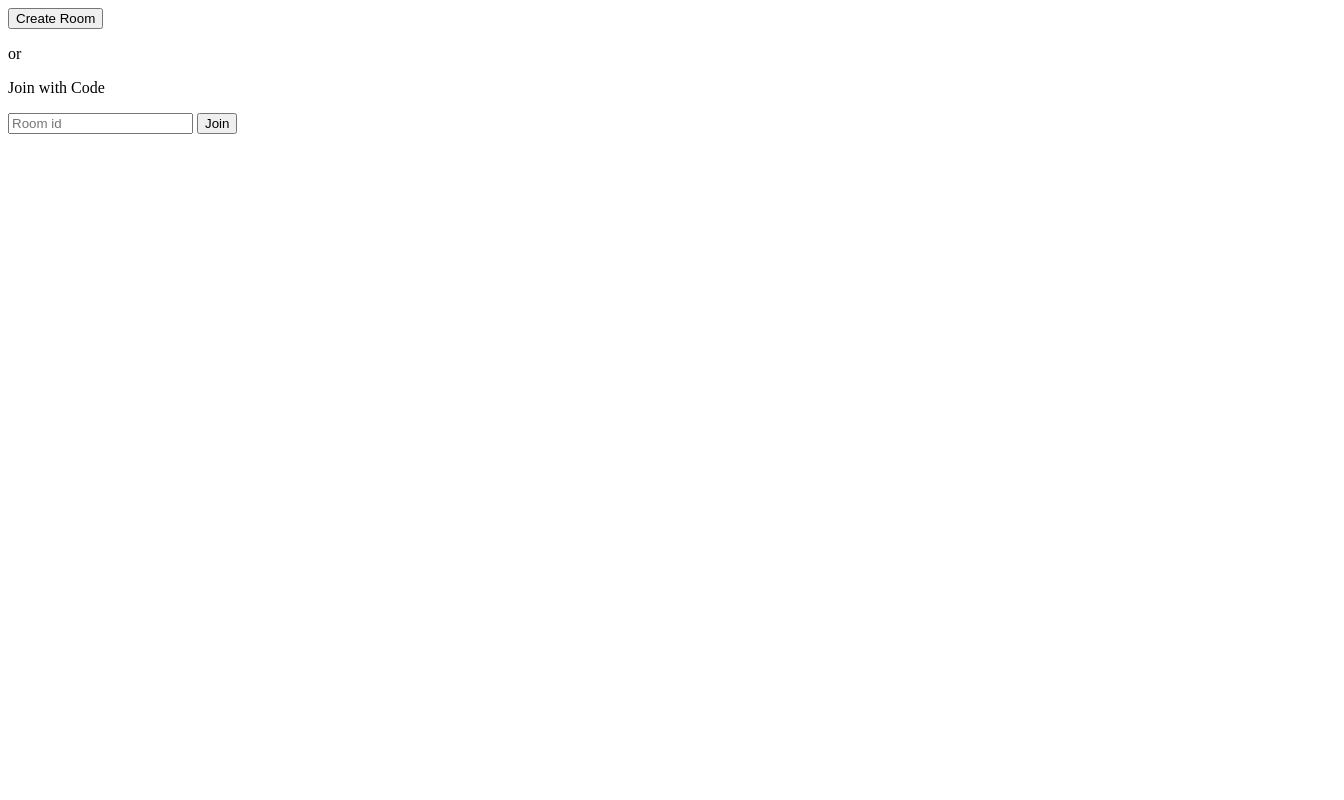
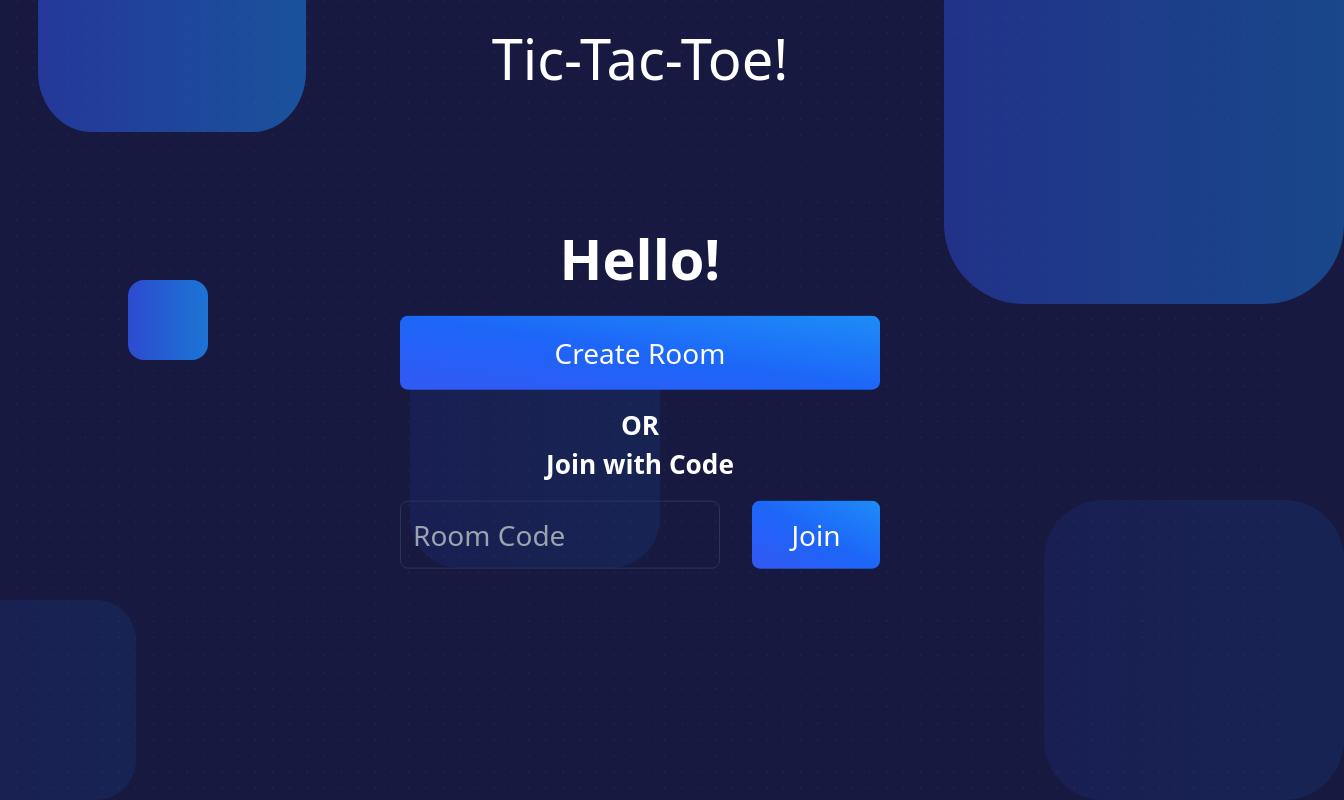
Before and after one commit to sethdivyansh/DebugIt-24, a website: page client/home.html in a window 1280 px wide. Shown: the whole page, 1344 px wide, since content can reach past the window. Drawn offline with nearby package versions, Linux system fonts and the light colour scheme.

Commit message:
home page styling done

```diff
--- a/client/home.html
+++ b/client/home.html
@@ -5,18 +5,87 @@
     <meta name="viewport" content="width=device-width, initial-scale=1.0" />
     <title>Document</title>
     <script src="/socket.io/socket.io.js"></script>
+    <script src="https://cdn.tailwindcss.com"></script>
+    <style>
+      @keyframes shake {
+        0% {
+          transform: translateX(0);
+        }
+
+        20% {
+          transform: translateX(10px);
+        }
+
+        80% {
+          transform: translateX(0px);
+        }
+
+        60% {
+          transform: translateX(-10px);
+        }
+        40% {
+          transform: translateX(0);
+        }
+      }
+      .shake {
+        animation: shake 0.5s ease;
+      }
+    </style>
   </head>
-  <body>
+  <body
+    class="bg-[#171941] bg-contain bg-fixed"
+    style="background-image: url('./images/dots.png')"
+  >
     <div class="home">
-      <div class="createOrJoin">
-        <button class="createRoomBtn" onclick="createRoom()">
+      <div class="squares">
+        <div
+          class="squares square1 h-[18.75rem] left-[3%] opacity-[0.5] top-[-21%] w-[16.75rem] absolute rounded-[20%] bg-gradient-to-r from-[#3358f4] to-[#1d8cf8]"
+        ></div>
+        <div
+          class="squares square2 h-[25rem] right-[-5%] opacity-[0.4] top-[-12%] w-[25rem] absolute rounded-[20%] bg-gradient-to-r from-[#3358f4] to-[#1d8cf8]"
+        ></div>
+        <div
+          class="squares square3 h-[12.5rem] left-[-5%] bottom-0 opacity-[0.1] w-[12.5rem] absolute rounded-[20%] bg-gradient-to-r from-[#3358f4] to-[#1d8cf8]"
+        ></div>
+        <div
+          class="squares square4 h-[18.75rem] right-[-5%] bottom-0 opacity-[0.1] w-[18.75rem] absolute rounded-[20%] bg-gradient-to-r from-[#3358f4] to-[#1d8cf8]"
+        ></div>
+        <div
+          class="squares square5 h-[15.625rem] bottom-[29%] left-[32%] opacity-[0.1] w-[15.625rem] absolute rounded-[20%] bg-gradient-to-r from-[#3358f4] to-[#1d8cf8]"
+        ></div>
+
+        <div
+          class="squares square6 h-[5rem] left-[10%] top-[35%] bottom-0 opacity-[0.8] w-[5rem] absolute rounded-[20%] bg-gradient-to-r from-[#3358f4] to-[#1d8cf8]"
+        ></div>
+      </div>
+      <h1 class="text-[3.5rem] text-center text-white mt-[1rem]">
+        Tic-Tac-Toe!
+      </h1>
+
+      <div
+        class="createOrJoin text-white absolute top-[50%] left-[50%] transform -translate-x-1/2 -translate-y-1/2 text-center text-[1.75rem] font-semibold"
+      >
+        <h1 class="text-[3.5rem]">Hello!</h1>
+        <button
+          class="createRoomBtn bg-[#1d8cf8] rounded-lg w-[30rem] p-[1rem] m-[1rem] font-thin bg-gradient-to-bl from-[#1d8cf8] via-[#1d66f8] to-[#3358f4]"
+          onclick="createRoom()"
+        >
           Create Room
         </button>
-        <p>or</p>
-        <p>Join with Code</p>
-        <div class="joinWithCode">
-          <input type="text" class="roomId" placeholder="Room id" />
-          <button class="joinRoomBtn" onclick="joinRoom()">Join</button>
+        <p class="text-[1.64rem] font-semibold">OR</p>
+        <p class="text-[1.64rem] font-semibold">Join with Code</p>
+        <div class="joinWithCode flex justify-between w-[30rem] m-[1rem]">
+          <input
+            type="text"
+            class="roomId font-thin border-[#2b3553] border-solid bg-transparent border-[1px] p-[0.75rem] rounded-lg w-[20rem]"
+            placeholder="Room Code"
+          />
+          <button
+            class="joinRoomBtn bg-[#1d8cf8] rounded-lg font-thin w-[8rem] pl-[1rem] pr-[1rem] bg-gradient-to-bl from-[#1d8cf8] via-[#1d66f8] to-[#3358f4]"
+            onclick="joinRoom()"
+          >
+            Join
+          </button>
         </div>
       </div>
       <div class="popup" id="roomNotFoundPopup" style="display: none">
@@ -55,6 +124,12 @@
               window.location.href = `http://localhost:3000/game/${roomId}`;
             } else {
               console.log("Room not found");
+              document.querySelector(".roomId").classList.add("shake");
+              setTimeout(
+                () =>
+                  document.querySelector(".roomId").classList.remove("shake"),
+                1000
+              );
               showRoomNotFoundPopup();
             }
           })
```
Also changed, not shown: client/game.html (+1 -0 lines), client/images/dots.png (added), tailwind.config.js (added), 2 other files.
